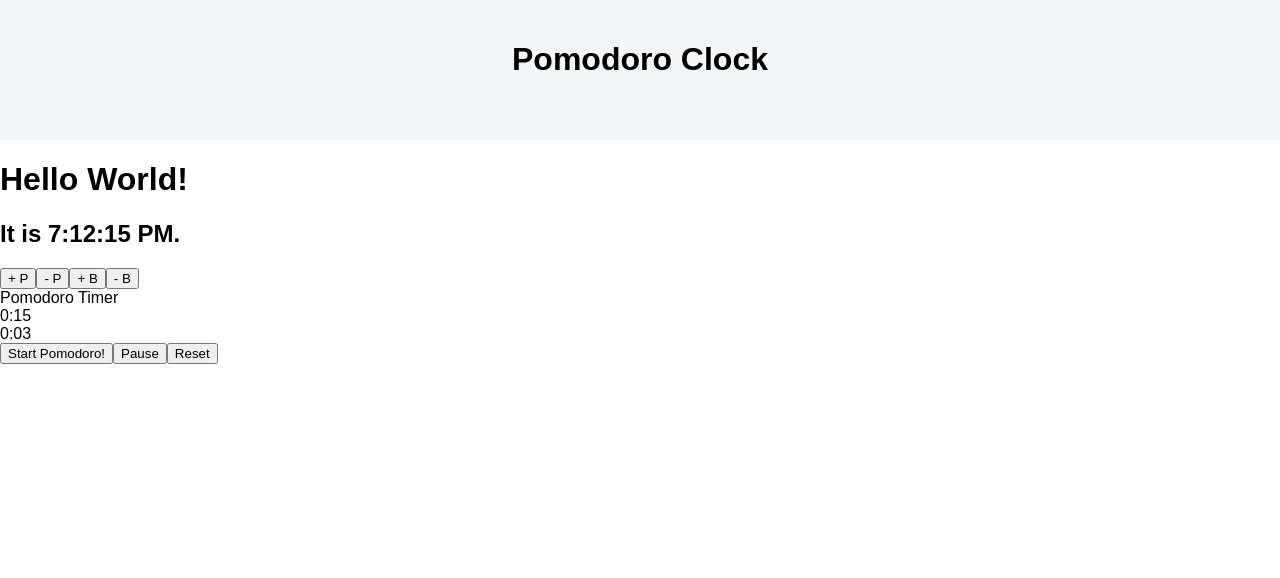
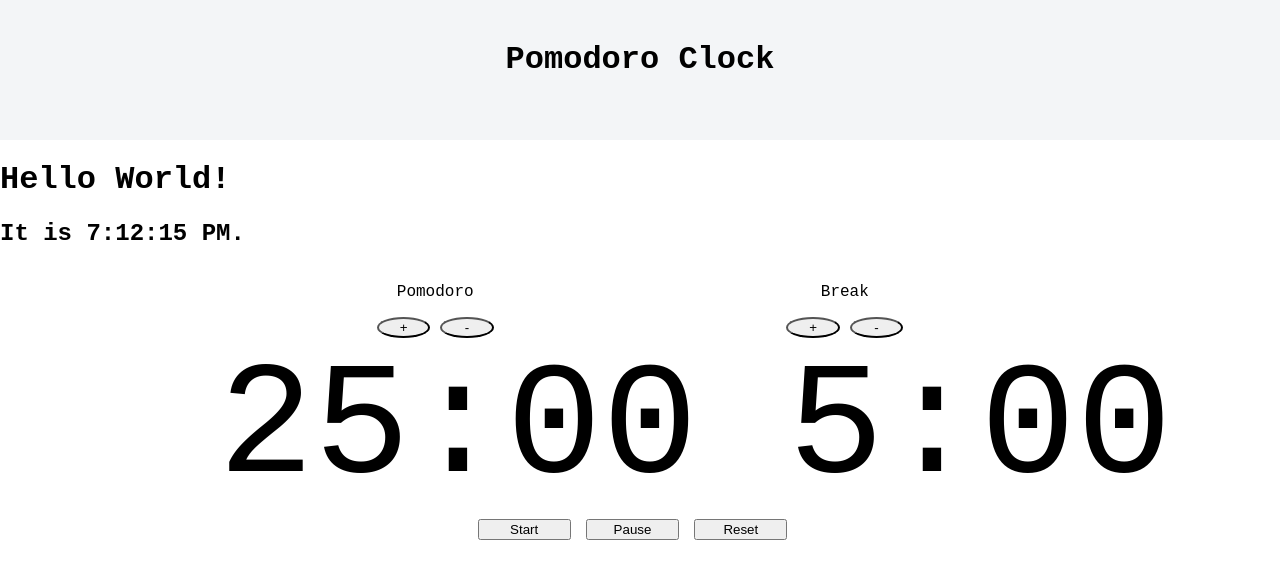
Before and after one commit to AugustineOchieng/pomodoro-app, a React (Create React App) app: page / in a window 1280 px wide. Shown: the top 578 px of the page. Built offline with nearby package versions, Linux system fonts and the light colour scheme.

Commit message:
style: Add layout and styling to app

```diff
--- a/src/components/Pomodoro.js
+++ b/src/components/Pomodoro.js
@@ -4,8 +4,8 @@ class Pomodoro extends React.Component {
   constructor(props) {
     super(props);
     this.state = {
-      timer: 15,
-      break: 3
+      timer: 1500,
+      break: 300
     };
 
     // bind helpers i.e. allows use of 'this' for custom methods
@@ -113,22 +113,27 @@ class Pomodoro extends React.Component {
 
   render() {
     return (
-      <div>
-        <div className="controls">
-          <button onClick={this.incPomodoro} className="btn round-btn">+ P</button>
-          <button onClick={this.decPomodoro} className="btn round-btn">- P</button>
-          <button onClick={this.incBreak} className="btn round-btn">+ B</button>
-          <button onClick={this.decBreak} className="btn round-btn">- B</button>
+      <div className="pomodoro-wrapper">
+        <div className="duration-controls-wrapper">
+          <div>
+            <p className="title">Pomodoro</p>
+            <button onClick={this.incPomodoro} className="round-btn">+</button>
+            <button onClick={this.decPomodoro} className="round-btn">-</button>
+          </div>
+          <div>
+            <p className="title">Break</p>
+            <button onClick={this.incBreak} className="round-btn">+</button>
+            <button onClick={this.decBreak} className="round-btn">-</button>
+          </div>
         </div>
         <div className="display-timer">
-          <div>Pomodoro Timer</div>
-          <div>{this.formatTime(this.state.timer)}</div>
-          <div>{this.formatTime(this.state.break)}</div>
+          <div className="timer">{this.formatTime(this.state.timer)}</div>
+          <div className="timer">{this.formatTime(this.state.break)}</div>
         </div>
-        <div className="controls">
-          <button onClick={this.startPomodoro} className="btn sq-button">Start Pomodoro!</button>
-          <button onClick={this.pauseButton} className="btn sq-button">Pause</button>
-          <button onClick={this.resetButton} className="btn sq-button">Reset</button>
+        <div className="timer-controls">
+          <button onClick={this.startPomodoro} className="sq-button">Start</button>
+          <button onClick={this.pauseButton} className="sq-button">Pause</button>
+          <button onClick={this.resetButton} className="sq-button">Reset</button>
         </div>
         <div>
           <audio id="work" preload="auto" src="https://tinyurl.com/k6nb3zu"/>
--- a/src/styles/main.css
+++ b/src/styles/main.css
@@ -1,7 +1,7 @@
 body {
   margin: 0;
   padding: 0;
-  font-family: sans-serif;
+  font-family: 'Roboto Mono', monospace;
 }
 .App {
   text-align: center;
@@ -12,3 +12,51 @@ body {
   padding: 20px;
   color: #000;
 }
+.display-timer {
+  font-size: 10rem;
+}
+.pomodoro-wrapper {
+  max-width: 80%;
+  margin-left: auto;
+  margin-right: auto;
+}
+.duration-controls-wrapper {
+  max-width: 80%;
+  margin-left: auto;
+  margin-right: auto;
+  display: -webkit-box;
+  display: -ms-flexbox;
+  display: flex;
+  -ms-flex-pack: distribute;
+      justify-content: space-around;
+}
+.title {
+  text-align: center;
+}
+.timer-controls {
+  display: -webkit-box;
+  display: -ms-flexbox;
+  display: flex;
+  -webkit-box-pack: center;
+      -ms-flex-pack: center;
+          justify-content: center;
+}
+.display-timer {
+  display: -webkit-box;
+  display: -ms-flexbox;
+  display: flex;
+}
+.timer {
+  padding-left: 90px;
+}
+.round-btn {
+  width: 4em;
+  border-radius: 50%;
+}
+.round-btn:last-child {
+  margin-left: 10px;
+}
+.sq-button {
+  width: 7em;
+  margin-right: 15px;
+}
--- a/src/styles/main.styl
+++ b/src/styles/main.styl
@@ -1,14 +1,52 @@
 body
   margin: 0
   padding: 0
-  font-family: sans-serif
+  font-family: 'Roboto Mono', monospace
 
 .App
   text-align: center
-
 
 .App-header
   background-color: #F3F5F7
   height: 100px
   padding: 20px
   color: black
+
+.display-timer
+  font-size: 10rem
+
+.pomodoro-wrapper
+  max-width: 80%
+  margin-left: auto
+  margin-right: auto
+
+.duration-controls-wrapper
+  max-width: 80%
+  margin-left: auto
+  margin-right: auto
+  display: flex
+  justify-content: space-around
+
+.title
+  text-align: center
+
+.timer-controls
+  display: flex
+  justify-content: center
+
+.display-timer
+  display: flex
+
+.timer
+  padding-left: 90px
+
+.round-btn
+  width 4em
+  border-radius: 50%
+
+.round-btn:last-child
+  margin-left: 10px
+
+.sq-button
+  width 7em
+  margin-right: 15px
```
